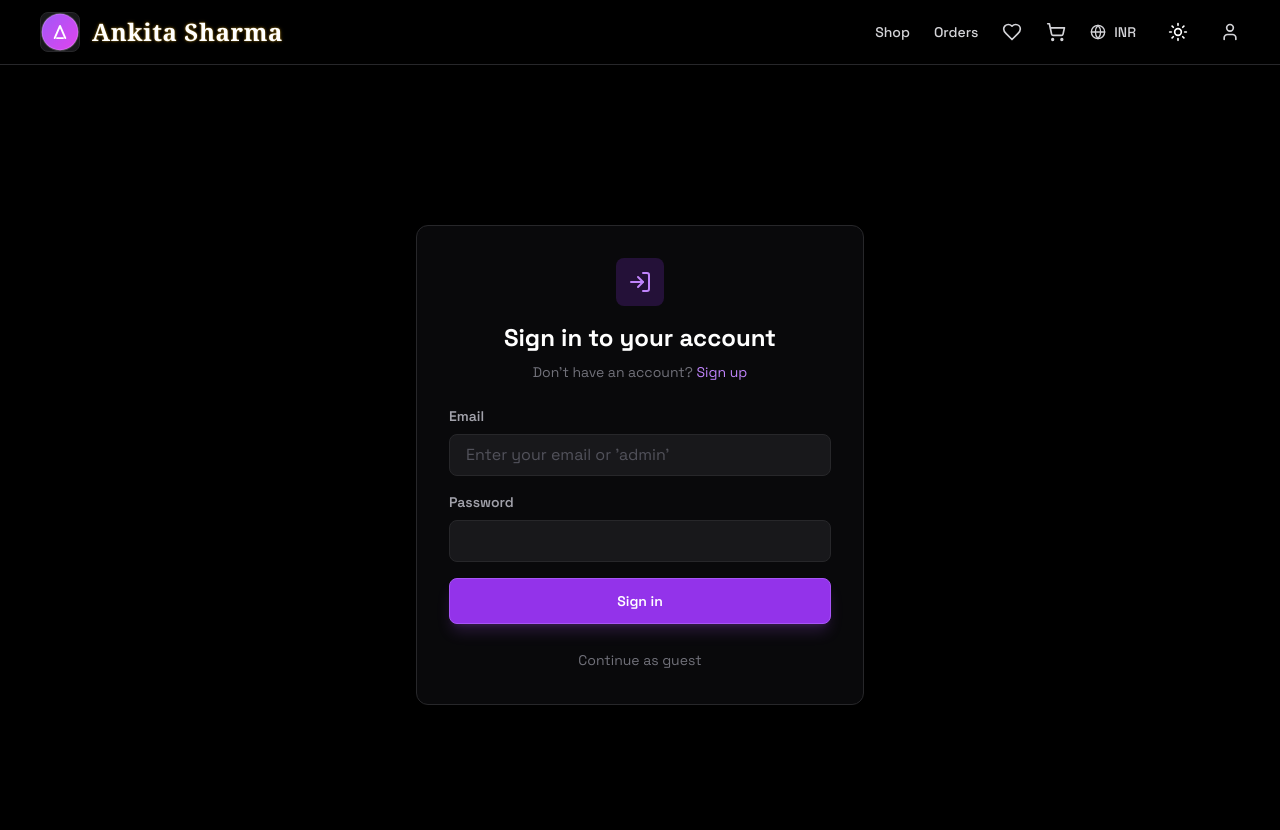
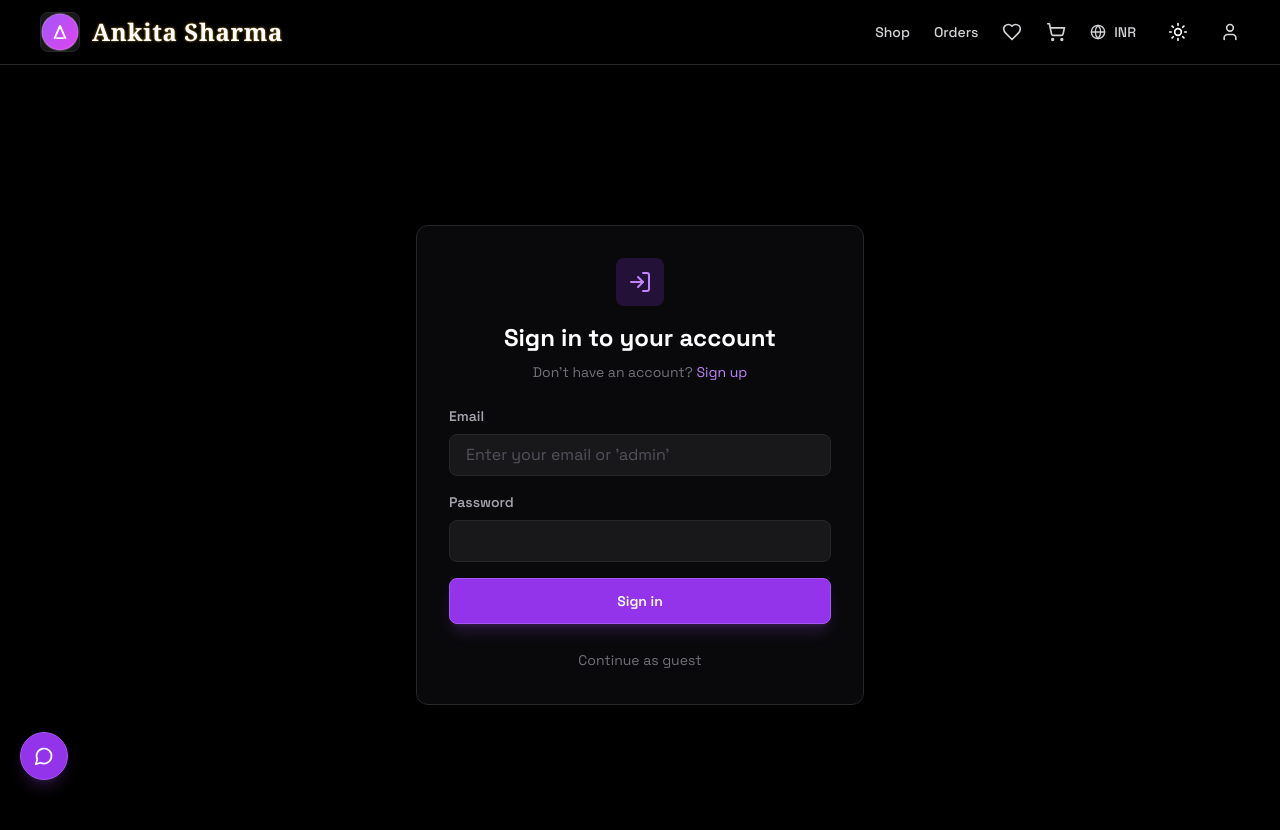
Before and after one commit to nikadmin112/ankweb-ecommerce, a Next.js app: page /auth/login in a window 1280 px wide. Shown: the top 830 px of the page. Built offline with nearby package versions, Linux system fonts and the light colour scheme.

Commit message:
Add Telegram support button

```diff
--- a/src/app/layout.tsx
+++ b/src/app/layout.tsx
@@ -5,6 +5,7 @@ import { Providers } from './providers';
 import { Header } from '@/components/header';
 import { BackToTop } from '@/components/back-to-top';
 import { PWAInstaller } from '@/components/pwa-installer';
+import { SupportButton } from '@/components/support-button';
 import { Toaster } from 'react-hot-toast';
 
 const spaceGrotesk = Space_Grotesk({ subsets: ['latin'], display: 'swap' });
@@ -31,6 +32,7 @@ export default function RootLayout({ children }: { children: React.ReactNode })
             <Header />
             {children}
             <BackToTop />
+            <SupportButton />
           </div>
           <Toaster
             position="bottom-right"
--- /dev/null
+++ b/src/components/support-button.tsx
@@ -0,0 +1,18 @@
+import { MessageCircle } from 'lucide-react';
+
+export function SupportButton() {
+  return (
+    <div className="fixed bottom-5 left-5 z-50">
+      <a
+        href="https://telegram.me/ankiitashaarma"
+        aria-label="Get Support if any issues"
+        className="group relative inline-flex h-12 w-12 items-center justify-center rounded-full bg-purple-600 border border-purple-500 text-white shadow-lg shadow-purple-500/20 transition hover:bg-purple-500 focus-visible:outline-none focus-visible:ring-2 focus-visible:ring-purple-500 focus-visible:ring-offset-2 focus-visible:ring-offset-zinc-950"
+      >
+        <MessageCircle className="h-5 w-5" />
+        <span className="pointer-events-none absolute left-full top-1/2 ml-3 -translate-y-1/2 whitespace-nowrap rounded-lg border border-zinc-800 bg-zinc-950 px-3 py-2 text-xs font-semibold text-white opacity-0 shadow-lg transition group-hover:opacity-100 group-focus-visible:opacity-100">
+          Get Support if any issues
+        </span>
+      </a>
+    </div>
+  );
+}
```
